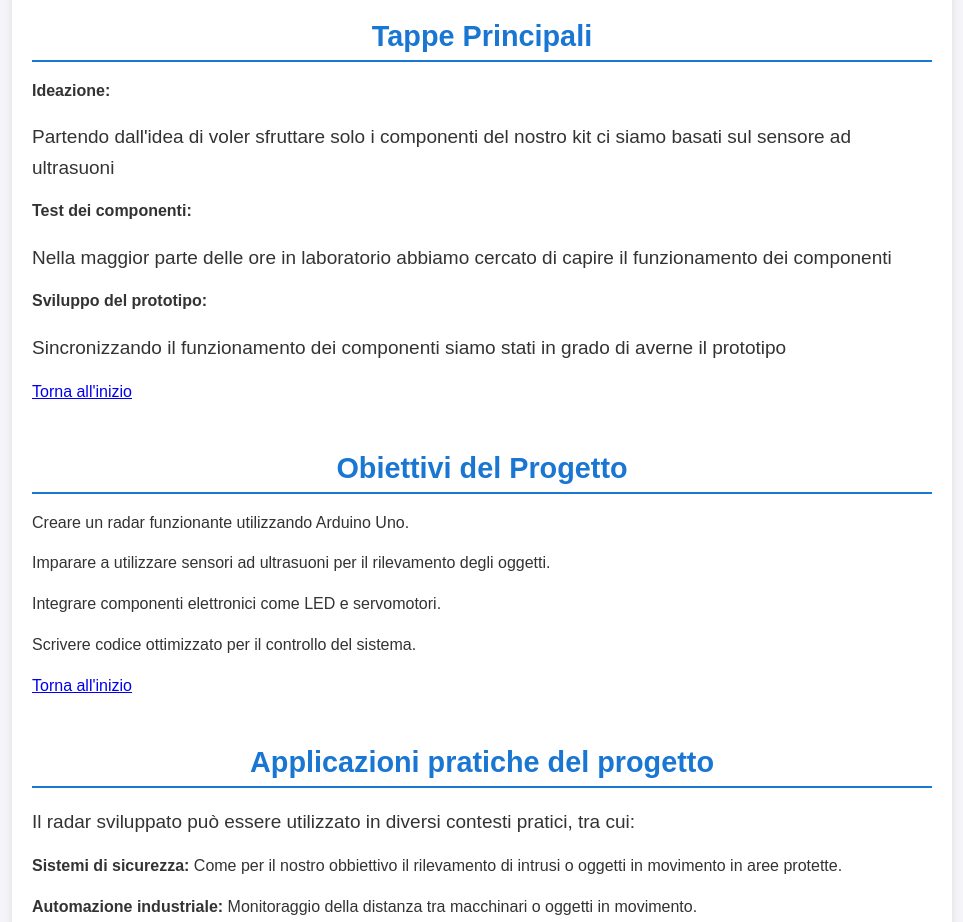
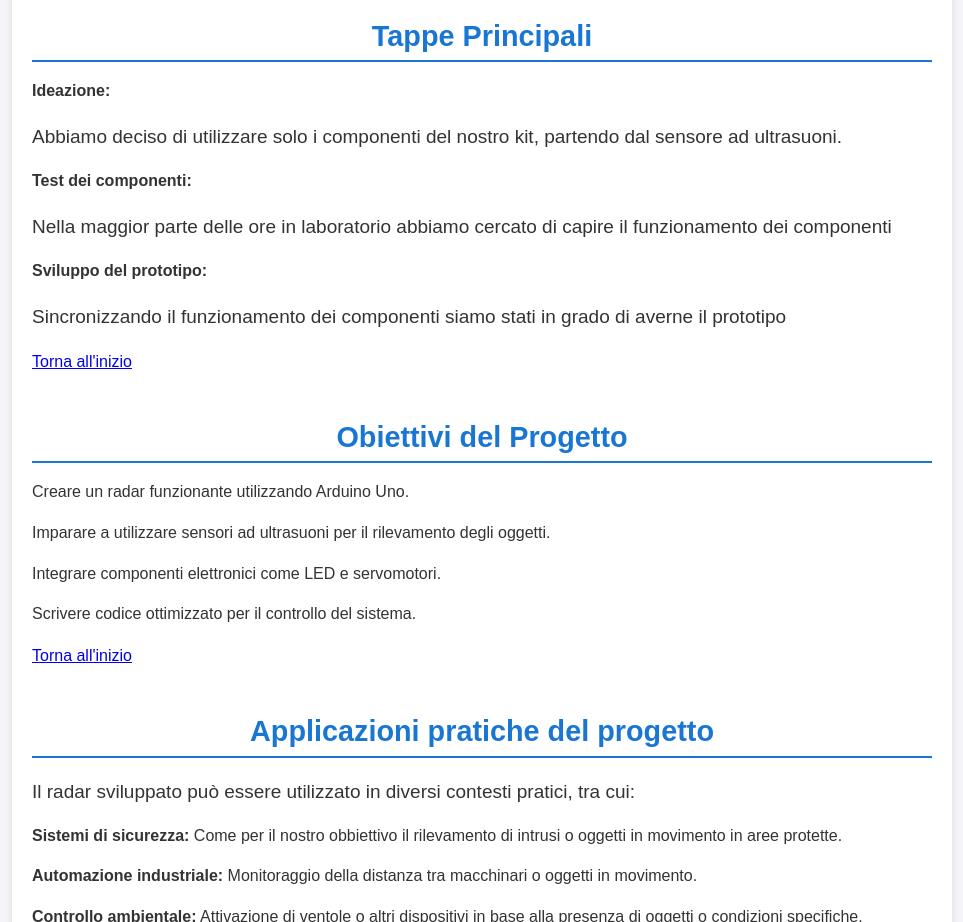
Before and after one commit to nadalinifederico/informatica-24-25, a plain HTML site: page tpsi/index.html in a window 1280 px wide. Shown: the part 1600-2522 px from the top of the page, without its empty margins (158-1121 px from the left). Drawn offline with Linux system fonts and the light colour scheme.

Commit message:
sito2.11

```diff
--- a/tpsi/index.html
+++ b/tpsi/index.html
@@ -84,7 +84,7 @@
         <ul class="left-align"> <!-- Elenco delle fasi con stile allineato a sinistra -->
 
             <strong>Ideazione:</strong> <!-- Titolo fase "Ideazione" -->
-            <p id="ristringimento-fasi">Partendo dall'idea di voler sfruttare solo i componenti del nostro kit ci siamo basati sul sensore ad ultrasuoni</p> <!-- Descrizione dell’ideazione -->
+           <p id="ristringimento-fasi">Abbiamo deciso di utilizzare solo i componenti del nostro kit, partendo dal sensore ad ultrasuoni.</p> <!-- Descrizione dell’ideazione -->
 
             <strong>Test dei componenti:</strong> <!-- Titolo fase "Test" -->
             <p id="ristringimento-fasi">Nella maggior parte delle ore in laboratorio abbiamo cercato di capire il funzionamento dei componenti</p> <!-- Descrizione dei test -->
```
